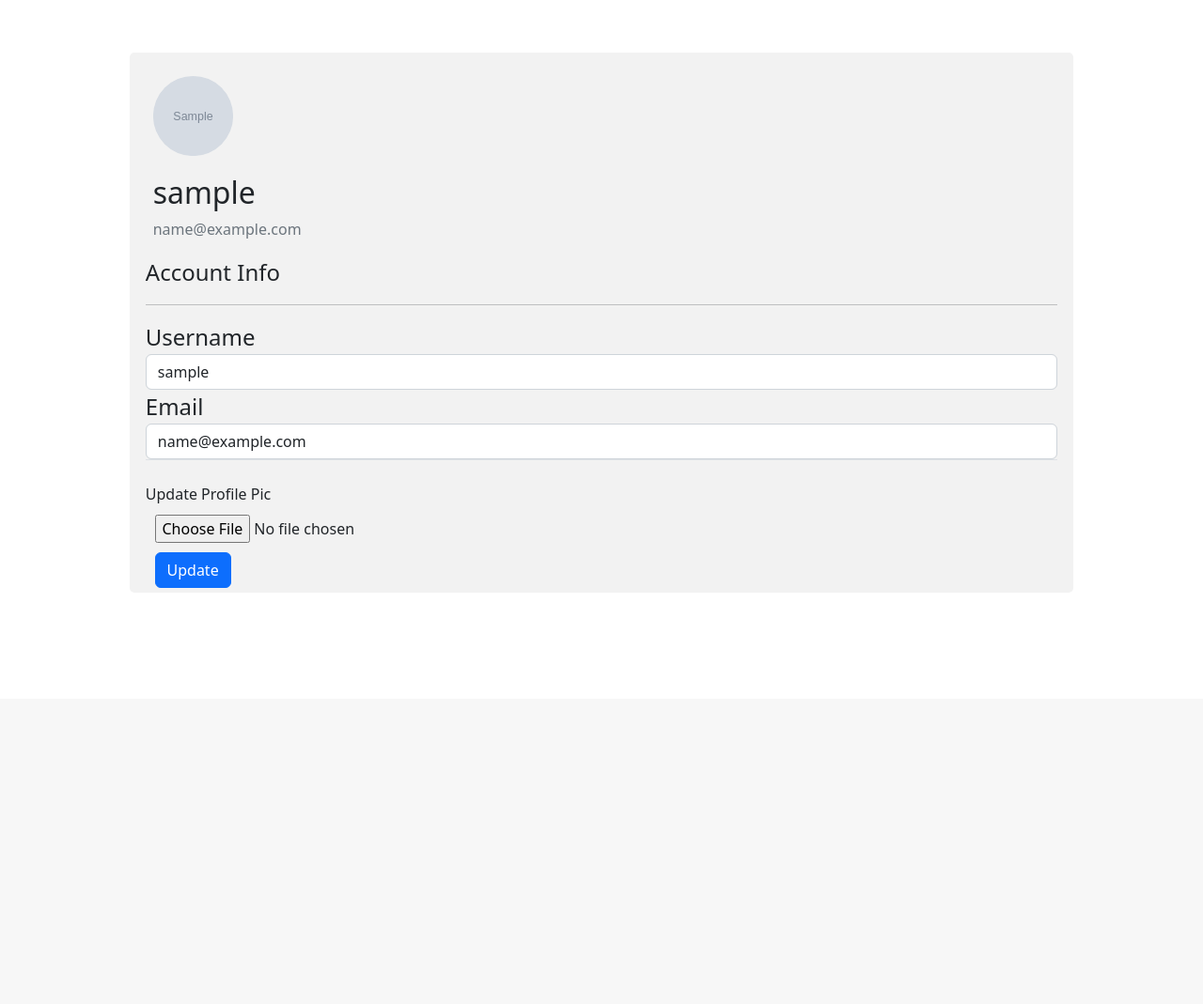
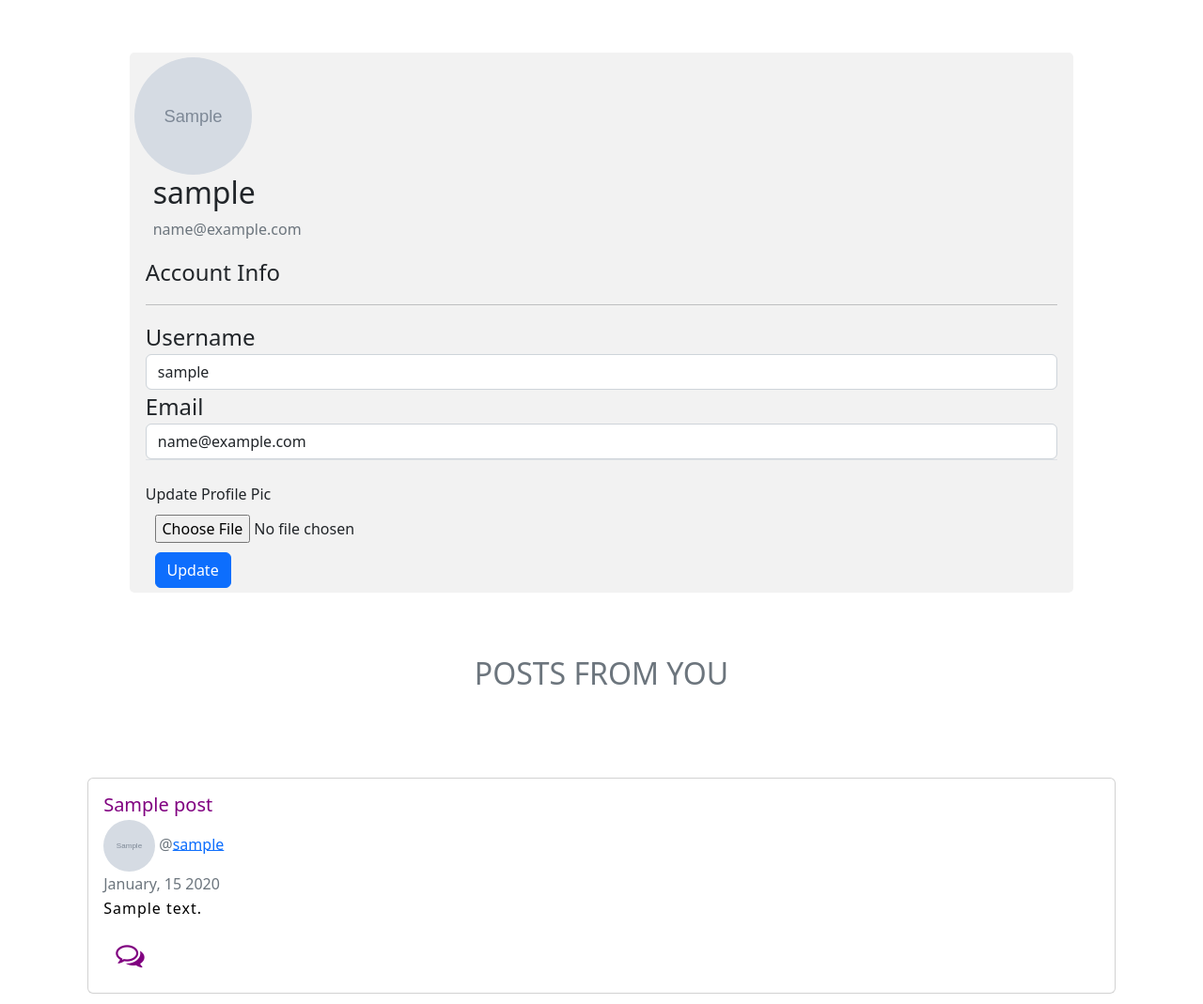
Before and after one commit to Narotsit-Karki/Flask-Project, a Flask app: page /account in a window 1280 px wide. Shown: the part 56-1125 px from the top of the page at 94% size. Before the commit the page ends 682 px from the top, so only its background shows below. Run offline with Flask 2, Linux system fonts and the light colour scheme; a user stored in the database is signed in; tables that the repository leaves empty hold one stand-in row (values such as "Sample post"); grey boxes marked "Sample" are stand-in pictures; some libraries are stand-ins or nearby versions.

Commit message:
New features like post and comments

```diff
--- a/flask_app/routes.py
+++ b/flask_app/routes.py
@@ -103,7 +103,8 @@ def update_profile_pic(profile_pic):
 @login_required # to prevent from not logged users to not to get account.html webpage
 def account():
     form = Update_Account_Form()
-
+    post = Post.query.filter_by(user_id=current_user.id)
+    comment = Comments.query.all()
 
     if form.validate_on_submit():
         if form.profile_pic.data:
@@ -124,7 +125,7 @@ def account():
         form.username.data = current_user.username
         form.email.data = current_user.email
 
-    return render_template('user_account.html',title="Acount",form = form ,image_file = url_for('static',filename='profile_pics/' + current_user.image_file))
+    return render_template('user_account.html',title="Acount",form = form , post_datas = post, comments = comment , image_file = url_for('static',filename='profile_pics/' + current_user.image_file))
 
 @app.route('/posts/new',methods=['GET','POST'])
 @login_required
@@ -139,7 +140,7 @@ def new_post():
     return render_template('create_post.html',title = 'New Post',form=form)
 
 @app.route('/create-comment/<int:post_id>',methods = ['POST'])
-@login_required
+
 def create_comment(post_id):
     text = request.form.get('text')
     post = Post.query.filter_by(id = post_id).first()
--- a/flask_app/templates/layout.html
+++ b/flask_app/templates/layout.html
@@ -14,6 +14,7 @@
 
 <link rel="stylesheet" href="https://cdnjs.cloudflare.com/ajax/libs/font-awesome/4.7.0/css/font-awesome.min.css">
 <link href="https://cdn.jsdelivr.net/npm/bootstrap@5.2.0-beta1/dist/css/bootstrap.min.css" rel="stylesheet" integrity="sha384-0evHe/X+R7YkIZDRvuzKMRqM+OrBnVFBL6DOitfPri4tjfHxaWutUpFmBp4vmVor" crossorigin="anonymous">
+
 <div class="collapse" id="navbarToggleExternalContent">
   <div class="bg-dark p-4">
       <h5 class="text-white h4" >
--- a/flask_app/templates/posts.html
+++ b/flask_app/templates/posts.html
@@ -4,7 +4,9 @@
 <script src="https://kit.fontawesome.com/a076d05399.js" crossorigin="anonymous"></script>
 <script src="https://kit.fontawesome.com/yourcode.js" crossorigin="anonymous"></script>
 <script src="https://unpkg.com/feather-icons"></script>
+<link rel="stylesheet" href="https://cdnjs.cloudflare.com/ajax/libs/font-awesome/4.7.0/css/font-awesome.min.css">
 <style type="text/css">
+
 
 .container:before {
     content: '';
@@ -70,7 +72,7 @@
     </h2>
 
     {% if current_user.is_authenticated %}
-     <a href = "{{url_for('new_post') }}"><div type="button" class="fa fa-plus-circle" data-toggle="tooltip" data-placement="top" title="Add a new post" style="font-size:250%; color:white;"> </div> </a>
+     <a href = "{{url_for('new_post') }}"><div class="fa fa-plus-circle" data-toggle="tooltip" data-placement="top" title="Add a new post" style="font-size:250%; color:white;"> </div> </a>
     {% endif %}
     {% for post in post_datas %}
     <div style="padding:2%;"></div>
@@ -108,7 +110,7 @@
                             <div class="collapse" id= post_1 style="padding : 1rem;">
                                 <div class="card card-body" style="padding: 1rem;">
                                 <h6 class="card-subtitle mb-1 text-muted"> <img class= "rounded-circle account-img" src = "/static/profile_pics/default.jpg" style = "width: 4%; height: auto;"> @{{ comment.comment_user.username }}</h6>
-                                <h6 class="card-subtitle mb-0 text-muted">{{comment.date_commented.strftime('%B, %b %Y')}}</h6>
+                                <h6 class="card-subtitle mb-0 text-muted">{{comment.date_commented.strftime('%B, %d %Y')}}</h6>
                                 <p class="card-text">{{comment.comment}}</p>
                             </div>
                           </div>
--- a/flask_app/templates/user_account.html
+++ b/flask_app/templates/user_account.html
@@ -15,11 +15,7 @@
         margin: 5%;
         # width: 100%;
        }
-     img{
-        width: 15%;
-        height: 15%;
-        padding: 2%;
-        }
+
     .account-img{
         height: 125px;
         width: 125px;
@@ -95,6 +91,73 @@
 </div>
 </div>
 </body>
+<body>
+<body background="{{back_path}}">
+<div class='container' style="padding: 1%;">
+    <h2 class="text-muted" style = "text-align:center; color: white;">
+        POSTS FROM YOU
+    </h2>
 
+    {% if current_user.is_authenticated %}
+     <a href = "{{url_for('new_post') }}"><div class="fa fa-plus-circle" data-toggle="tooltip" data-placement="top" title="Add a new post" style="font-size:250%; color:white;"> </div> </a>
+    {% endif %}
+    {% for post in post_datas %}
+    <div style="padding:2%;"></div>
+    <div class="card text-black" style="...">
+        <div class="card-body">
+            <h5 class="card-title" style= "color:purple;">{{post.title}}</h5>
+            <h6 class="card-subtitle mb-2 text-muted">
+<!--                <form method='POST'>-->
+                <img class= "rounded-circle account-img" src = '/static/profile_pics/{{post.author.image_file}}' style = "width: 55px; height: 55px;"> @<a href="#" name="Author">{{post.author.username}}</a>
+
+<!--                </form>-->
+            </h6>
+            <h6 class="card-subtitle mb-1 text-muted">{{ post.date_posted.strftime('%B, %d %Y') }}</h6>
+
+            <p class="card-text" style = "text-align: justify; letter-spacing: 1px;" id="content">{{post.content}}</p>
+
+
+
+            <button type="button" class="btn" data-bs-toggle="collapse" data-bs-target=#post_{{post.id}}
+                    aria-expanded="false" aria-controls="collapseExample">
+                <i class = "fa fa-comments-o" style="font-size: 190%;color:purple"></i>
+            </button>
+
+            <div class="collapse" id= post_{{post.id}} style="padding : 1rem;">
+
+                <div class="card card-body" style="padding: 1rem;">
+                    <form method="POST" action="/create-comment/{{post.id}}">
+                        <div class="input-group mb-3">
+                            <input type = "text" id = "text" name = "text" class = "form-control form-control-md" placeholder=" Write your comment" required />
+                            <button type = "submit" class = "btn btn-success">Submit</button>
+
+                        </div>
+            {% for comment in comments %}
+                        {% if comment.post_id == post.id %}
+                            <div class="collapse" id= post_1 style="padding : 1rem;">
+                                <div class="card card-body" style="padding: 1rem;">
+                                <h6 class="card-subtitle mb-1 text-muted"> <img class= "rounded-circle account-img" src = "/static/profile_pics/default.jpg" style = "width: 4%; height: auto;"> @{{ comment.comment_user.username }}</h6>
+                                <h6 class="card-subtitle mb-0 text-muted">{{comment.date_commented.strftime('%B, %d %Y')}}</h6>
+                                <p class="card-text">{{comment.comment}}</p>
+                            </div>
+                          </div>
+                                {% endif %}
+            {% endfor %}
+
+                    </form>
+                </div>
+
+            </div>
+        </div>
+    </div>
+
+
+    {% endfor %}
+</div>
+
+
+
+
+</body>
 {% endblock content %}
 </html>
--- a/run.py
+++ b/run.py
@@ -1,3 +1,3 @@
 from flask_app import app
 if __name__ == '__main__':
-    app.run(debug=True, host='192.168.1.15', port=80)
+    app.run(debug=True, host = 'localhost', port=80)
```
Also changed, not shown: requirements.txt (+10 -0 lines), flask_app/static/main.css (added).
